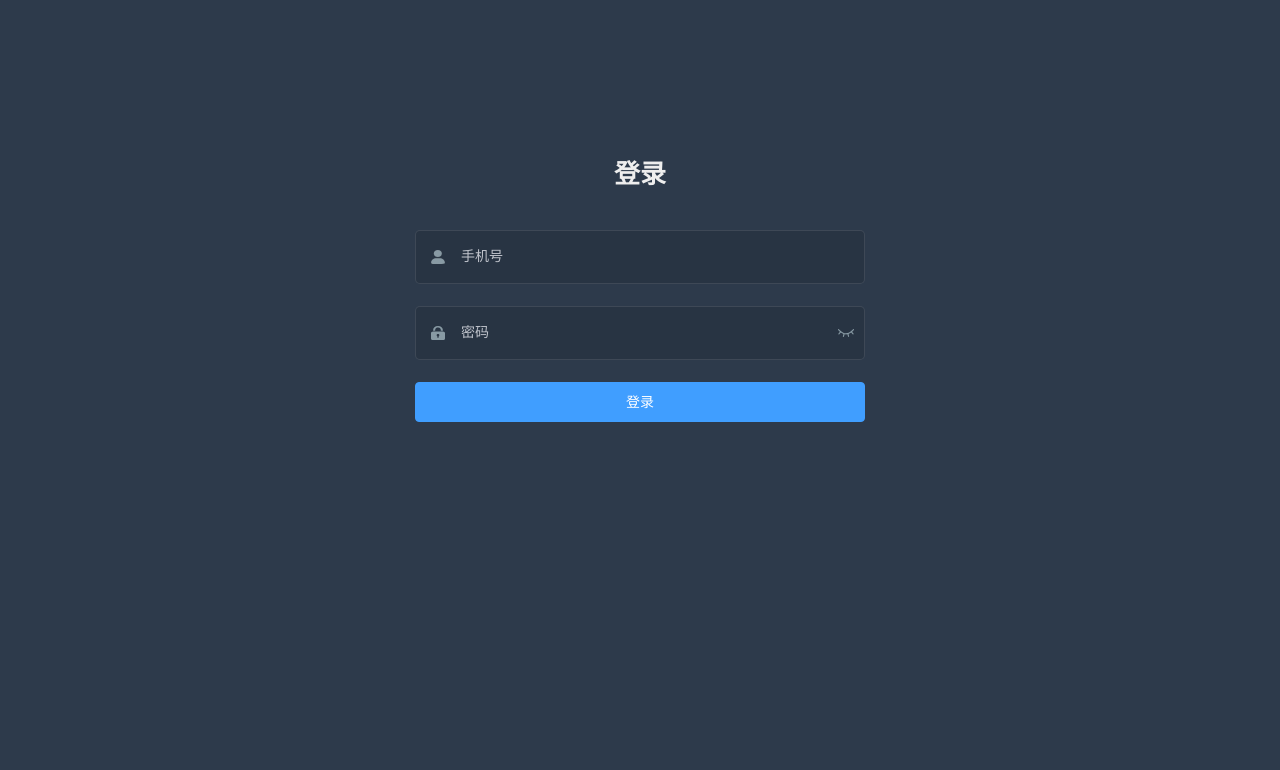
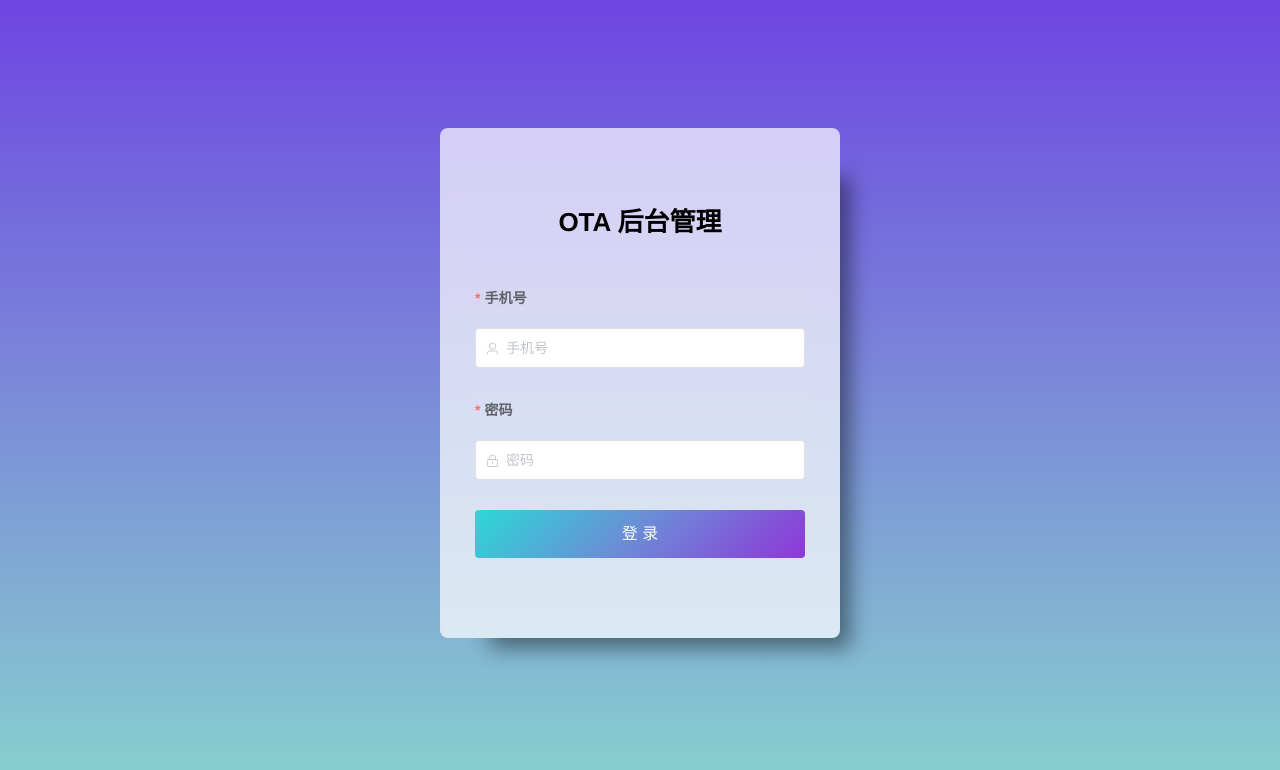
Before and after one commit to Neoo1984/ota-admin, a Vue app: page /#/login in a window 1280 px wide. Shown: the top 770 px of the page. Built offline with nearby package versions, Linux system fonts and the light colour scheme.

Commit message:
修改登录

```diff
--- a/src/views/login/index.vue
+++ b/src/views/login/index.vue
@@ -1,82 +1,56 @@
 <template>
   <div class="login-container">
-    <el-form ref="loginForm" :model="loginForm" :rules="rules" class="login-form" auto-complete="on"
-             label-position="left">
-
+    <el-form v-loading="loading" ref="loginForm" :model="loginForm" :rules="rules" class="login-form"
+             label-position="top" label-width="80px"
+    >
       <div class="title-container">
-        <h3 class="title">登录</h3>
+        <h3 class="title">OTA 后台管理</h3>
       </div>
 
-      <el-form-item prop="mobile">
-        <span class="svg-container">
-          <svg-icon icon-class="user"/>
-        </span>
+      <el-form-item prop="mobile" label="手机号">
         <el-input
+          prefix-icon="el-icon-user"
           ref="mobile"
+          autocomplete="on"
+          clearable
           v-model="loginForm.mobile"
           placeholder="手机号"
           name="mobile"
-          type="text"
-          tabindex="1"
           auto-complete="on"
-        />
+        ></el-input>
+
       </el-form-item>
 
-      <el-form-item prop="password">
-        <span class="svg-container">
-          <svg-icon icon-class="password"/>
-        </span>
+      <el-form-item prop="password" label="密码">
         <el-input
-          :key="passwordType"
           ref="password"
+          autocomplete="on"
+          clearable
+          prefix-icon="el-icon-lock"
           v-model="loginForm.password"
-          :type="passwordType"
           placeholder="密码"
-          name="password"
-          tabindex="2"
+          show-password
           auto-complete="on"
+          style="width: 100%"
           @keyup.enter.native="handleLogin"
-        />
-        <span class="show-pwd" @click="showPwd">
-          <svg-icon :icon-class="passwordType === 'password' ? 'eye' : 'eye-open'"/>
-        </span>
+        ></el-input>
+
       </el-form-item>
 
-      <el-button :loading="loading" type="primary" style="width:100%;margin-bottom:30px;"
-                 @click.native.prevent="handleLogin">登录
-      </el-button>
+      <!--        <el-button :loading="loading" type="danger" class="button-login"-->
+      <!--                   @click.native.prevent="handleLogin"-->
+      <!--        >登录-->
+      <!--        </el-button>-->
+      <div class="button-login"  @click="handleLogin">登 录</div>
+    </el-form>
 
-    </el-form>
-    <el-dialog
-      :title="title"
-      :close-on-click-modal="false"
-      :visible.sync="dialogVisible"
-      width="60%">
-      <el-form ref="registerForm" :rules="rules" :model="temp" :label-position="labelPosition" label-width="100px">
-        <el-form-item label="手机号" prop="mobile">
-          <el-input v-model="temp.mobile" placeholder="手机号" style="width: 80%"></el-input>
-        </el-form-item>
-        <el-form-item label="邮箱" prop="email">
-          <el-input v-model="temp.email" placeholder="邮箱" style="width: 80%" class="filter-item"></el-input>
-        </el-form-item>
-        <el-form-item label="商户">
-          <el-input v-model="temp.tenantId" placeholder="商户" style="width: 80%" class="filter-item"></el-input>
-        </el-form-item>
-        <el-form-item label="密码" prop="password">
-          <el-input v-model="temp.password" placeholder="密码" style="width: 80%" class="filter-item"></el-input>
-        </el-form-item>
-      </el-form>
-      <span slot="footer" class="dialog-footer">
-        <el-button @click="dialogVisible = false">取 消</el-button>
-        <el-button type="primary" @click=" registerConfirm()">确 定</el-button>
-      </span>
-    </el-dialog>
+
   </div>
 </template>
 
 <script>
-import {validatePhone,validatePassword} from '@/utils/validate'
-import {Base64} from "js-base64";
+import { validatePhone, validatePassword } from '@/utils/validate'
+import { Base64 } from 'js-base64'
 import { global } from '@/common'
 
 export default {
@@ -85,51 +59,39 @@ export default {
     return {
       validatePhone: validatePhone,
       validatePassword: validatePassword,
-      title: "注册",
-      labelPosition: "right",
-      dialogVisible: false,
+      title: '注册',
+      labelPosition: 'right',
       loginForm: {
         mobile: '',
         password: '',
         loginType: global.loginType.default
       },
       temp: {
-        password: "",
-        email: "",
-        mobile: "",
-        tenantId: "",
-        userName: ""
+        password: '',
+        email: '',
+        mobile: '',
+        tenantId: '',
+        userName: ''
       },
       rules: {
-        mobile: [{required: true, trigger: 'blur', validator: validatePhone}],
-        password: [{required: true, trigger: 'blur', validator: validatePassword}],
+        mobile: [{ required: true, trigger: 'blur', validator: validatePhone }],
+        password: [{ required: true, trigger: 'blur', validator: validatePassword }]
 
       },
       loading: false,
-      passwordType: 'password',
       redirect: undefined,
-      query:{}
+      query: {}
     }
   },
   watch: {
     $route: {
-      handler: function (route) {
+      handler: function(route) {
         this.redirect = route.query && route.query.redirect
       },
       immediate: true
     }
   },
   methods: {
-    showPwd() {
-      if (this.passwordType === 'password') {
-        this.passwordType = ''
-      } else {
-        this.passwordType = 'password'
-      }
-      this.$nextTick(() => {
-        this.$refs.password.focus()
-      })
-    },
     handleLogin() {
       this.$refs.loginForm.validate(valid => {
         if (valid) {
@@ -141,13 +103,13 @@ export default {
             loginType: global.loginType.default
           }
           this.query.password = Base64.encode(this.query.password)
-          this.$store.dispatch('user/login',this.query ).then((response) => {
-            if (response.data.success){
-              sessionStorage.setItem('userInfo',JSON.stringify(response.data.data.userInfo))
+          this.$store.dispatch('user/login', this.query).then((response) => {
+            if (response.data.success) {
+              sessionStorage.setItem('userInfo', JSON.stringify(response.data.data.userInfo))
               sessionStorage.setItem('userRole', response.data.data.userInfo.userRole.toString())
-              this.$router.push({path: this.redirect || '/'})
+              this.$router.push({ path: this.redirect || '/' })
               this.loading = false
-            }else {
+            } else {
               this.$notify({
                 title: '失败',
                 message: response.data.message,
@@ -170,29 +132,6 @@ export default {
           return false
         }
       })
-    },
-    handleRegister() {
-      this.dialogVisible = true
-      this.$nextTick(() => {
-        this.$refs['registerForm'].clearValidate()
-      })
-    },
-    registerConfirm() {
-      this.$refs.registerForm.validate(valid => {
-        if (valid) {
-          this.loading = true
-          this.$store.dispatch('user/login', this.loginForm).then(() => {
-            this.$router.push({path: this.redirect || '/'})
-            this.loading = false
-          }).catch(() => {
-            this.loading = false
-          })
-        } else {
-          console.log('error submit!!')
-          return false
-        }
-      })
-
     }
   }
 }
@@ -206,18 +145,18 @@ $bg: #283443;
 $light_gray: #fff;
 $cursor: #fff;
 
-@supports (-webkit-mask: none) and (not (cater-color: $cursor)) {
-  .login-container .el-input input {
-    color: $cursor;
-  }
-}
+//@supports (-webkit-mask: none) and (not (cater-color: $cursor)) {
+//  .login-container .el-input input {
+//    color: $cursor;
+//  }
+//}
 
 /* reset element-ui css */
-.login-container {
+/*.login-container {
   .el-input {
-    display: inline-block;
+    //display: inline-block;
     height: 47px;
-    width: 85%;
+    width: 100%;
 
     input {
       background: transparent;
@@ -225,7 +164,7 @@ $cursor: #fff;
       -webkit-appearance: none;
       border-radius: 0px;
       padding: 12px 5px 12px 15px;
-      color: $light_gray;
+      //color: $light_gray;
       height: 47px;
       caret-color: $cursor;
 
@@ -242,69 +181,59 @@ $cursor: #fff;
     border-radius: 5px;
     color: #454545;
   }
-}
+}*/
 </style>
 
-<style lang="scss" scoped>
-$bg: #2d3a4b;
-$dark_gray: #889aa4;
-$light_gray: #eee;
+<style scoped>
 
 .login-container {
   min-height: 100%;
   width: 100%;
-  background-color: $bg;
   overflow: hidden;
+  /*background-image: linear-gradient(-225deg, #65379B 0%, #886AEA 53%, #6457C6 100%);*/
+  animation: fade-in 0.5s ease-in both;
+  background-image: linear-gradient(to top, #88d3ce 0%, #6e45e2 100%);
+}
 
 .login-form {
-    position: relative;
-    width: 520px;
+  width: 400px;
   max-width: 100%;
-    padding: 160px 35px 0;
-    margin: 0 auto;
-    overflow: hidden;
-  }
+  padding: 80px 35px;
+  margin: 10% auto;
+  /*background-color: #ffffff;*/
+  border-radius: 8px;
+  box-shadow: rgb(0 0 0 / 45%) 30px 30px 20px -20px;
 
-  .tips {
-    font-size: 14px;
-    color: #fff;
-    margin-bottom: 10px;
-
-    span {
-      &:first-of-type {
-        margin-right: 16px;
-      }
-    }
-  }
-
-  .svg-container {
-    padding: 6px 5px 6px 15px;
-    color: $dark_gray;
-    vertical-align: middle;
-    width: 30px;
-    display: inline-block;
+  background: rgba(255, 255, 255, .7);
+  -webkit-backdrop-filter: blur(10px);
+  backdrop-filter: blur(10px);
 }
 
 .title-container {
   position: relative;
 
+}
+
 .title {
   font-size: 26px;
-      color: $light_gray;
-      margin: 0px auto 40px auto;
+  margin: 0 auto 40px auto;
   text-align: center;
   font-weight: bold;
 }
+
+.button-login {
+  width: 100%;
+  margin-top: 30px;
+  height: 48px;
+  line-height: 48px;
+  text-align: center;
+  border-radius: 4px;
+  cursor: pointer;
+  color: #ffffffff;
+  background-image: linear-gradient(-225deg, #2CD8D5 0%, #6B8DD6 48%, #8E37D7 100%);
 }
-
-  .show-pwd {
-    position: absolute;
-    right: 10px;
-    top: 7px;
-    font-size: 16px;
-    color: $dark_gray;
-    cursor: pointer;
-    user-select: none;
-  }
+.button-login:hover {
+  color: #2b2f3a;
+  background-image: linear-gradient(-225deg, #AC32E4 0%, #7918F2 48%, #4801FF 100%);
 }
 </style>
```
Also changed, not shown: src/layout/components/Navbar.vue (+5 -2 lines). Lines whose indentation alone changed are shown as unchanged.
